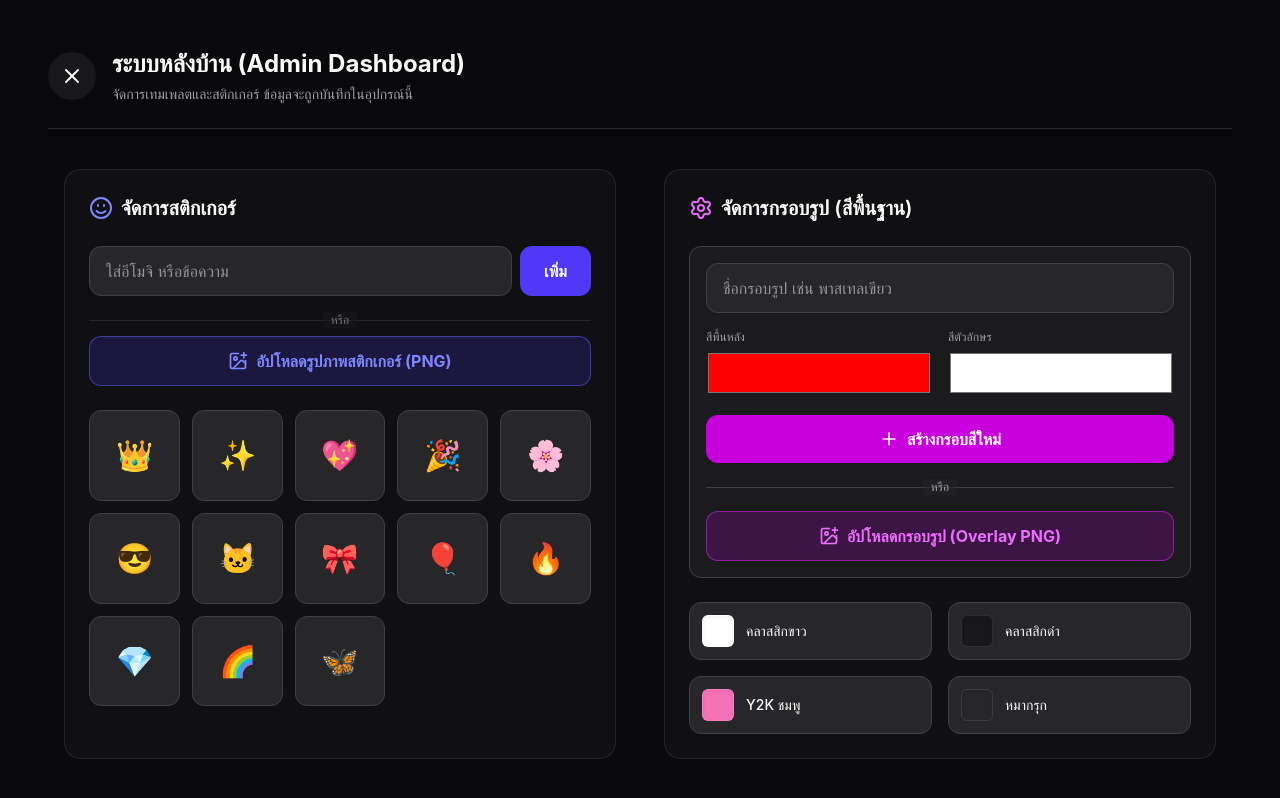
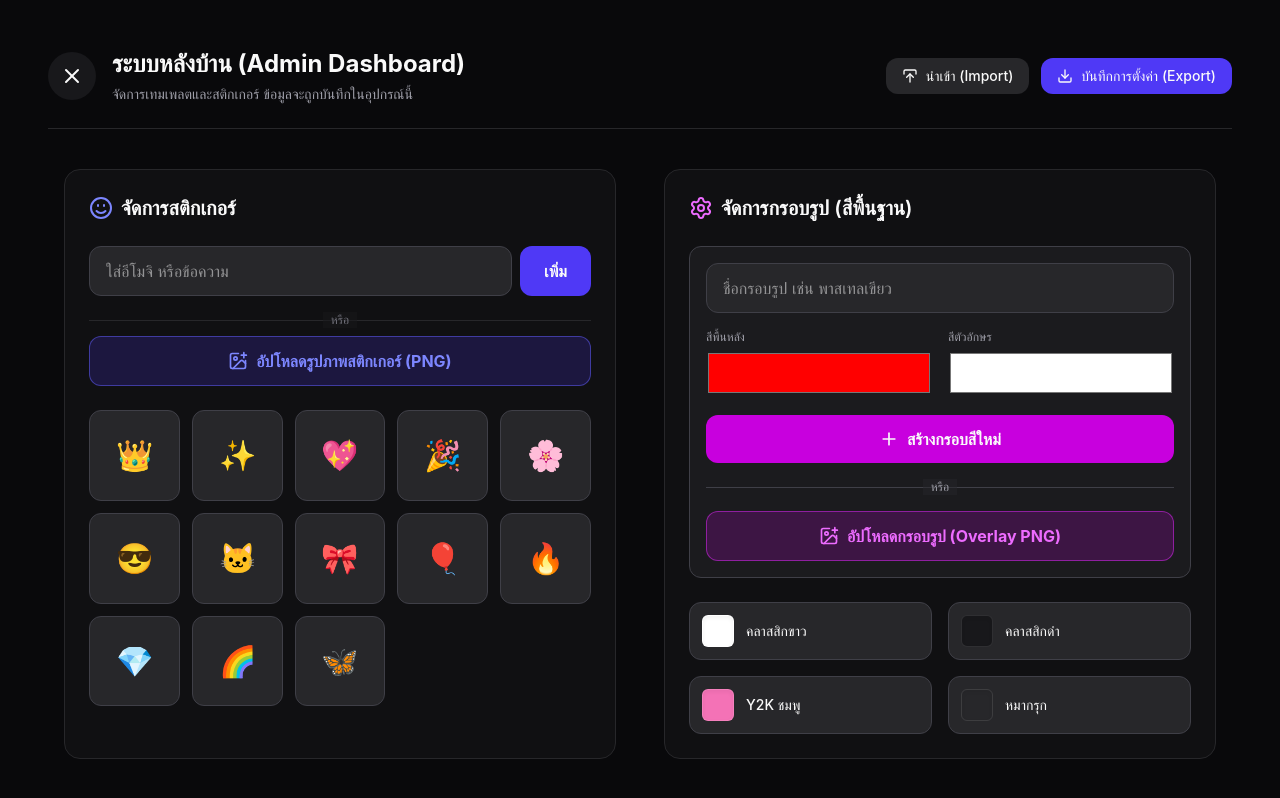
Before and after one commit to masterphum07-web/photobooth-app, a React (Vite) app: page / in a window 1280 px wide. Both pictures are taken after a click on the button 1233 px from the left and 47 px from the top of the page. Shown: the top 798 px of the page. Built offline with nearby package versions, Linux system fonts and the light colour scheme.

Commit message:
Add Import/Export Settings feature for persistence

```diff
--- a/src/App.jsx
+++ b/src/App.jsx
@@ -204,15 +204,55 @@ function AdminView({ frames, setFrames, stickers, setStickers, onBack }) {
     setNewFrameName('');
   };
 
+  const exportSettings = () => {
+    const data = JSON.stringify({ frames, stickers });
+    const blob = new Blob([data], { type: 'application/json' });
+    const url = URL.createObjectURL(blob);
+    const a = document.createElement('a');
+    a.href = url;
+    a.download = 'photobooth-settings.json';
+    a.click();
+    URL.revokeObjectURL(url);
+  };
+
+  const importSettings = (e) => {
+    const file = e.target.files[0];
+    if (!file) return;
+    const reader = new FileReader();
+    reader.onload = (event) => {
+      try {
+        const data = JSON.parse(event.target.result);
+        if (data.frames) setFrames(data.frames);
+        if (data.stickers) setStickers(data.stickers);
+        alert("โหลดการตั้งค่าสำเร็จ!");
+      } catch (err) {
+        alert("ไฟล์ไม่ถูกต้อง");
+      }
+    };
+    reader.readAsText(file);
+    e.target.value = null; // reset input
+  };
+
   return (
     <div className="flex-1 flex flex-col bg-zinc-950 p-6 md:p-12 overflow-y-auto">
-      <header className="flex items-center gap-4 mb-10 border-b border-zinc-800 pb-6">
+      <header className="flex flex-col md:flex-row items-start md:items-center justify-between gap-4 mb-10 border-b border-zinc-800 pb-6">
+        <div className="flex items-center gap-4">
           <button onClick={onBack} className="p-3 bg-zinc-900 hover:bg-zinc-800 rounded-full transition-colors">
             <X className="w-6 h-6" />
           </button>
           <div>
             <h2 className="text-2xl font-bold">ระบบหลังบ้าน (Admin Dashboard)</h2>
             <p className="text-zinc-400 text-sm mt-1">จัดการเทมเพลตและสติกเกอร์ ข้อมูลจะถูกบันทึกในอุปกรณ์นี้</p>
+          </div>
+        </div>
+        <div className="flex gap-3 w-full md:w-auto">
+          <label className="flex-1 md:flex-none cursor-pointer bg-zinc-800 hover:bg-zinc-700 px-4 py-3 md:py-2 rounded-xl text-sm font-medium flex items-center justify-center gap-2 transition-colors">
+            <Download className="w-4 h-4 rotate-180" /> นำเข้า (Import)
+            <input type="file" accept=".json" className="hidden" onChange={importSettings} />
+          </label>
+          <button onClick={exportSettings} className="flex-1 md:flex-none bg-indigo-600 hover:bg-indigo-700 px-4 py-3 md:py-2 rounded-xl text-sm font-medium flex items-center justify-center gap-2 transition-colors">
+            <Download className="w-4 h-4" /> บันทึกการตั้งค่า (Export)
+          </button>
         </div>
       </header>
 
```
Lines whose indentation alone changed are shown as unchanged.
